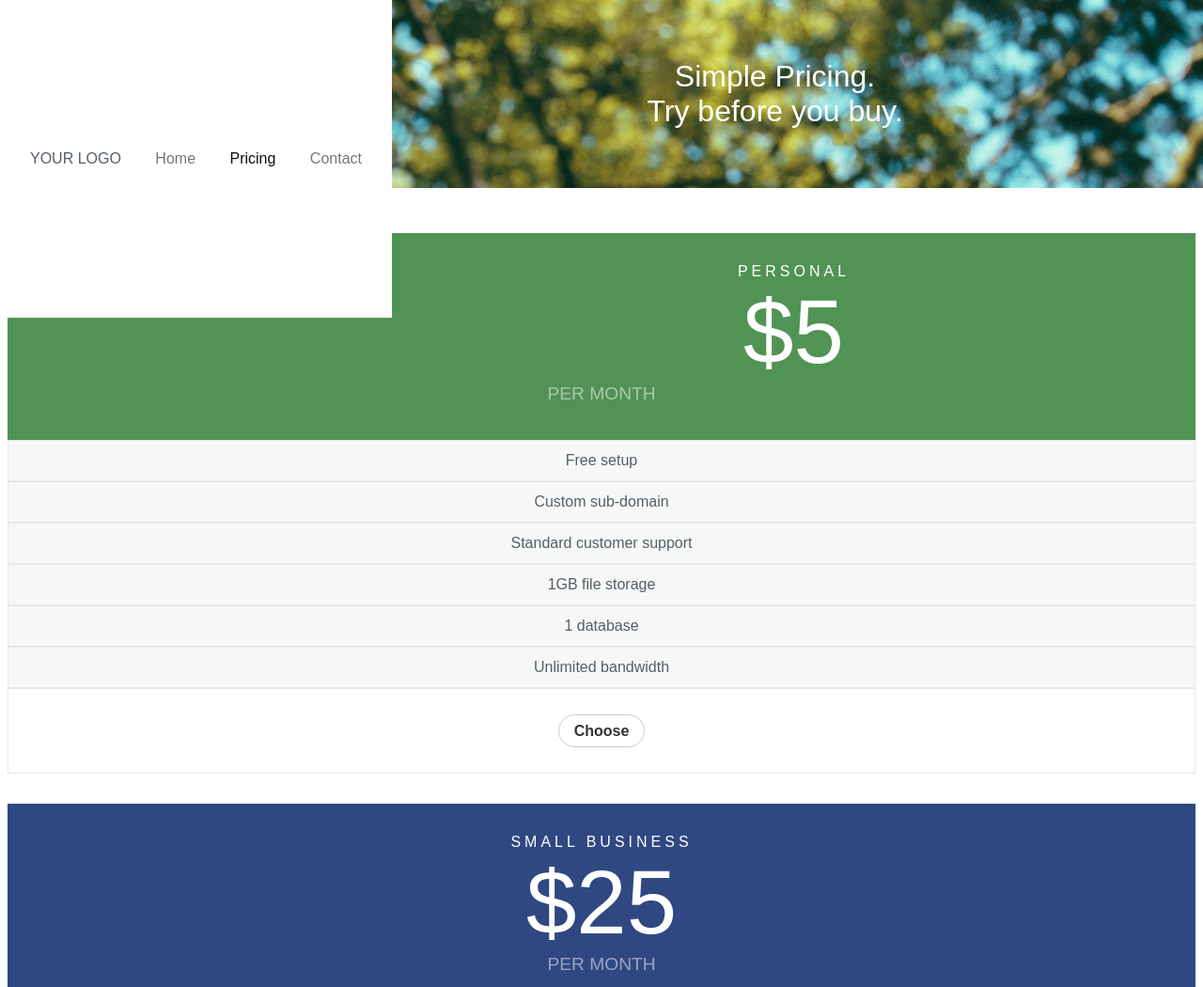
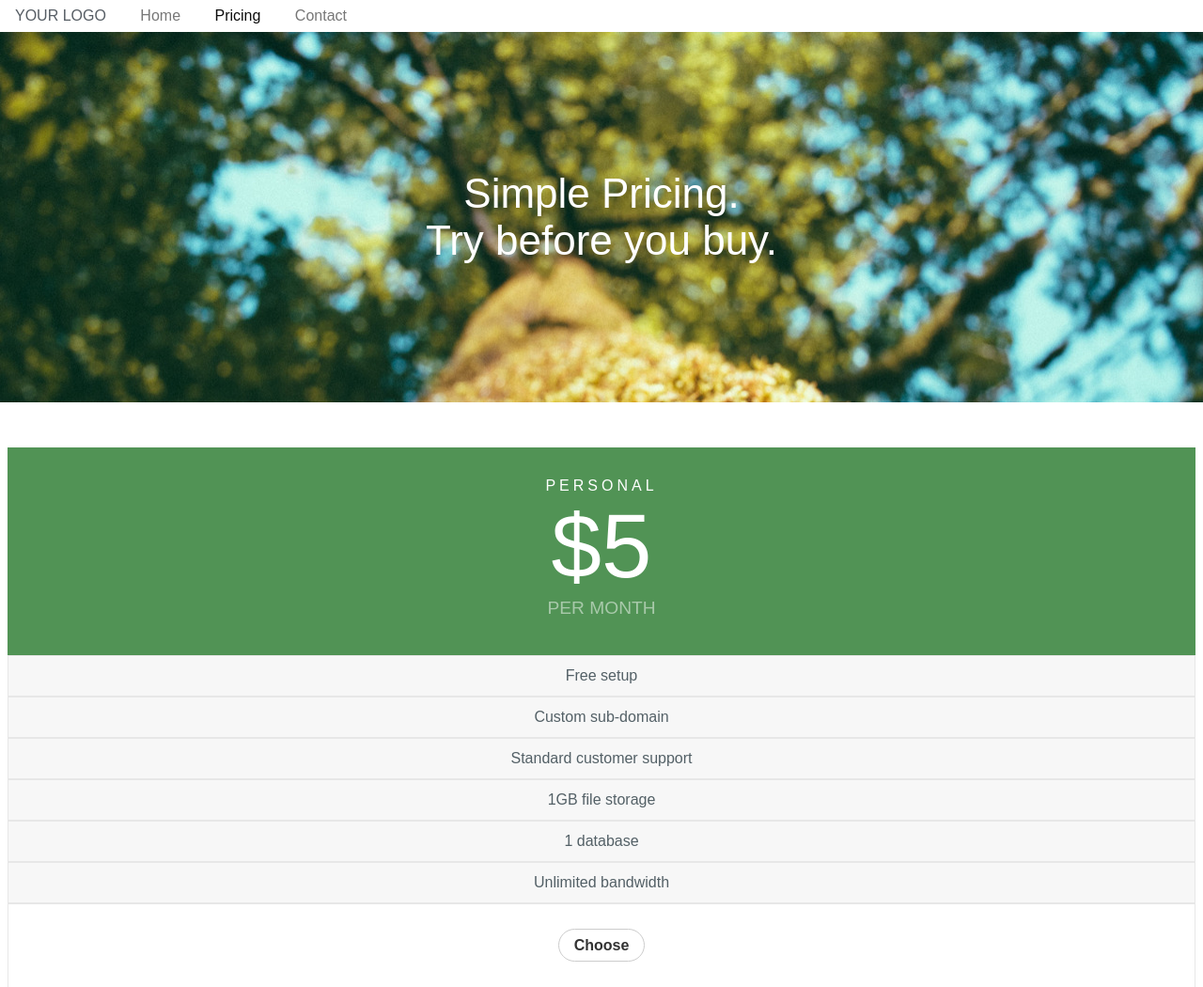
Before and after one commit to m2mathew/responsive-site, a website: page sass/index.html in a window 1280 px wide. Shown: the top 1050 px of the page at 94% size. Drawn offline with Linux system fonts and the light colour scheme.

Commit message:
Added breakpoint 2 to the responsive site

```diff
--- a/sass/styles/main.sass.css
+++ b/sass/styles/main.sass.css
@@ -371,7 +371,8 @@ a {
 
 nav {
   background-color: #fff;
-  padding: 0.5em 0; }
+  padding: 0.5em 0;
+  margin-left: 0; }
   nav div {
     margin: 0 1em;
     display: inline-block;
@@ -476,9 +477,15 @@ footer {
       text-decoration: underline;
       line-height: 1.6; }
 
-@media screen and (min-width: 55em) {
+@media screen and (min-width: 29.9375em) {
   nav {
-    float: left;
-    height: 100%;
-    padding: 10em 1em;
-    box-sizing: border-box; } }
+    text-align: left; }
+  header {
+    padding: 2.6em 3em; }
+    header h1 {
+      margin: 2.4em 0;
+      font-size: 2.75em; }
+  .info-box .feature-box {
+    padding: 2em 2em 0.6em 2em; }
+  .footer-box {
+    padding: 1.5em; } }
--- a/sass/styles/main.scss
+++ b/sass/styles/main.scss
@@ -174,20 +174,48 @@ footer {
      }
 }
 
+
 // medium breakpoint
 @media screen and (min-width: 29.9375em) {
      nav {
+          text-align: left;
+     }
 
-          margin-left: 0;
+
+header {
+     padding: 2.6em 3em;
+
+     h1 {
+          margin: 2.4em 0;
+          font-size: 2.75em;
+     }
+}
+
+.info-box {
+     .feature-box {
+          padding: 2em 2em 0.6em 2em;
+     }
+}
+
+.footer-box {
+          padding: 1.5em;
+     }
 }
 
 
 // medium-large breakpoint
-@media screen and (min-width: 47.9375em)
+@media screen and (min-width: 47.9375em) {
+
+
+}
 
 
 
 
 
 // large breakpoint
-@media screen and (min-width: 61.1875em)
+
+@media screen and (min-width: 61.1875em) {
+
+
+}
```
